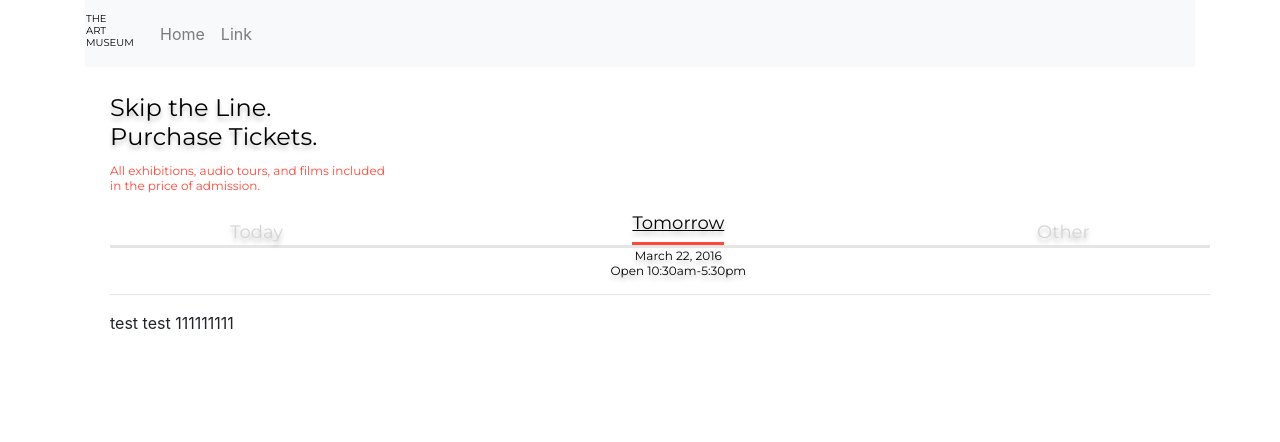
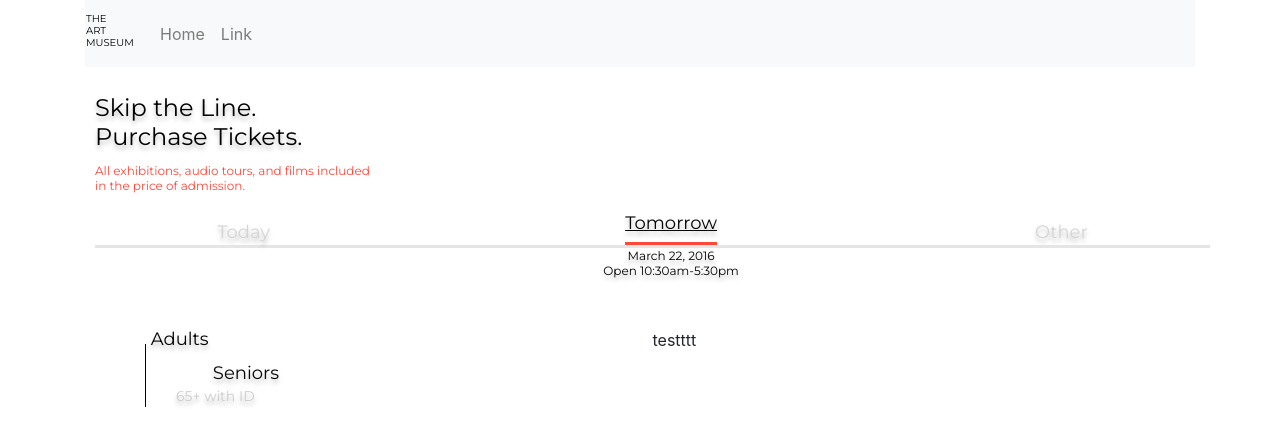
Before and after one commit to zloid/figma-imgs-to-react, a React (Create React App) app: page / in a window 1280 px wide. Shown: the top 442 px of the page. Built offline with nearby package versions, Linux system fonts and the light colour scheme.

Commit message:
commit after del checkout adults block

```diff
--- /dev/null
+++ b/src/components/AdultsBlock.jsx
@@ -0,0 +1,46 @@
+import React from 'react'
+import { TodayTomorrowText } from './DateCell'
+import styled from 'styled-components'
+import { HollowDiv } from './HollowDiv'
+
+const SeniorsBlock = styled.div`
+  border-left: 1px solid #000000;
+  margin-left: 50px;
+  margin-top: -8px;
+  padding-top: 18px;
+  padding-left: 18px;
+`
+
+const AdultsBlockId = styled.div`
+  //   height: 23.72px;
+  //   left: calc(50% - 62px / 2 + 0.5px);
+  //   top: calc(50% - 0px / 2 - 20.14px);
+  font-family: Montserrat;
+  font-style: normal;
+  font-weight: normal;
+  font-size: 14px;
+  //   line-height: 22px;
+  text-align: bottom;
+  padding-left: 12px;
+  margin-bottom: 15px;
+  text-shadow: 0px 4px 4px rgba(0, 0, 0, 0.25);
+  color: #ccc;
+
+`
+
+const AdultsBlock = () => {
+  return (
+    <>
+      <HollowDiv />
+      <TodayTomorrowText>Adults</TodayTomorrowText>
+
+      <SeniorsBlock>
+        <TodayTomorrowText>Seniors</TodayTomorrowText>
+        <br />
+        <AdultsBlockId>65+ with ID</AdultsBlockId>
+      </SeniorsBlock>
+    </>
+  )
+}
+
+export default AdultsBlock
--- a/src/components/App.css
+++ b/src/components/App.css
@@ -1,4 +1,8 @@
 @import url('https://fonts.googleapis.com/css?family=Montserrat&display=swap');
+
+body {
+  /* overflow-x: hidden !important; */
+}
 
 a.navbar-brand {
   margin-left: -15px !important;
@@ -27,13 +31,16 @@ button:focus {
 .col-sm-auto, .col-md-1, .col-md-2, .col-md-3, .col-md-4, .col-md-5, .col-md-6, .col-md-7, .col-md-8, .col-md-9, .col-md-10, .col-md-11, .col-md-12, .col-md,
 .col-md-auto, .col-lg-1, .col-lg-2, .col-lg-3, .col-lg-4, .col-lg-5, .col-lg-6, .col-lg-7, .col-lg-8, .col-lg-9, .col-lg-10, .col-lg-11, .col-lg-12, .col-lg,
 .col-lg-auto, .col-xl-1, .col-xl-2, .col-xl-3, .col-xl-4, .col-xl-5, .col-xl-6, .col-xl-7, .col-xl-8, .col-xl-9, .col-xl-10, .col-xl-11, .col-xl-12, .col-xl,
-.col-xl-auto {
+.col-xl-auto, div, span {
   /* outline: 1px solid goldenrod; */
 }
 
-.row {
-  margin-left: 25px;
+ .row {
+  padding-left: 25px;
+  /* margin-left: 15px; */
+  right: 0;
 }
+
 
 .text-right {
   margin-right: 15px !important;
--- a/src/components/DateCell.jsx
+++ b/src/components/DateCell.jsx
@@ -1,7 +1,7 @@
 import React from 'react'
 import styled from 'styled-components'
 
-const TodayTomorrowText = styled.div`
+export const TodayTomorrowText = styled.div`
   height: 23.72px;
   left: calc(50% - 62px / 2 + 0.5px);
   top: calc(50% - 0px / 2 - 20.14px);
@@ -39,7 +39,8 @@ const DateCellData = styled.div`
   text-shadow: 0px 4px 4px rgba(0, 0, 0, 0.25);
   width: 100%;
   display: ${props => (props.selected ? 'block' : 'none')};
-  margin-left: ${props => (props.righted ? '5%' : '5%')};
+//   margin-left: ${props => (props.righted ? '5%' : '5%')};
+  margin-left: 5%;
   margin-left: ${props => props.lefted && '-10%'};
 `
 
--- /dev/null
+++ b/src/components/HollowDiv.jsx
@@ -0,0 +1,5 @@
+import styled from 'styled-components'
+
+export const HollowDiv = styled.div`
+    padding-top: 50px;
+`
--- a/src/components/PlanYourVisit.jsx
+++ b/src/components/PlanYourVisit.jsx
@@ -5,6 +5,8 @@ import MainNavBarMobile from './MainNavBarMobile'
 import H1 from './H1'
 import TomatoText from './TomatoText'
 import DateCell from './DateCell'
+import AdultsBlock from './AdultsBlock'
+import { HollowDiv } from "./HollowDiv";
 
 const PlanYourVisit = () => {
   return (
@@ -12,17 +14,21 @@ const PlanYourVisit = () => {
       <Container>
         <MainNavBarMobile pageName="Plan Your Visit" />
         <Row>
+          <Col>
             <H1>
               Skip the Line.
               <br />
               Purchase Tickets.
             </H1>
+          </Col>
         </Row>
         <Row>
+          <Col>
             <TomatoText>
               All exhibitions, audio tours, and films included in the price of
               admission.
             </TomatoText>
+          </Col>
         </Row>
 
         <Row>
@@ -66,14 +72,15 @@ const PlanYourVisit = () => {
             />
           </Col>
         </Row>
+
         <Row>
           <Col>
-            {' '}
-            <hr />
+            <AdultsBlock />
           </Col>
-        </Row>
-        <Row>
-          <Col>test test 111111111</Col>
+          <Col>
+          <HollowDiv/>
+          testttt
+          </Col>
         </Row>
       </Container>
     </>
```
Lines whose indentation alone changed are shown as unchanged.
